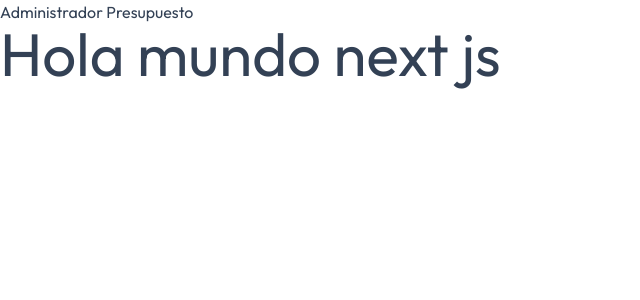
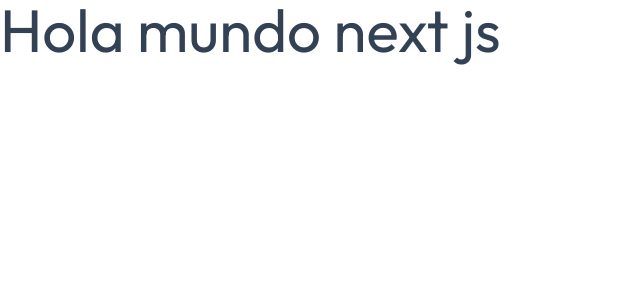
Before and after one commit to IsraelCastroDev/administrador-presupuestos, a Next.js app in the folder frontend/: page / in a window 1280 px wide. Shown: the top 300 px of the page, without its empty margins (0-640 px from the left). Built offline with nearby package versions, Linux system fonts and the light colour scheme.

Commit message:
agregando metadata

```diff
--- a/frontend/app/layout.tsx
+++ b/frontend/app/layout.tsx
@@ -2,11 +2,11 @@ import type { Metadata } from "next";
 import "./globals.css";
 import { Outfit } from "next/font/google";
 
-const inter = Outfit({ subsets: ["latin"] });
+const outfit = Outfit({ subsets: ["latin"] });
 
 export const metadata: Metadata = {
-  title: "Create Next App",
-  description: "Generated by create next app",
+  title: "PlanificaYa - Administrador de presupuestos",
+  description: "PlanificaYa es un administrador de presupuestos",
 };
 
 export default function RootLayout({
@@ -15,11 +15,8 @@ export default function RootLayout({
   children: React.ReactNode;
 }>) {
   return (
-    <html lang="en">
-      <body className={inter.className}>
-        <h1>Administrador Presupuesto</h1>
-        {children}
-      </body>
+    <html lang="es">
+      <body className={outfit.className}>{children}</body>
     </html>
   );
 }
```
